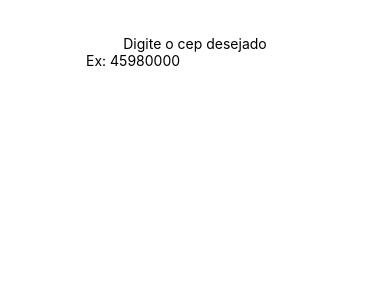
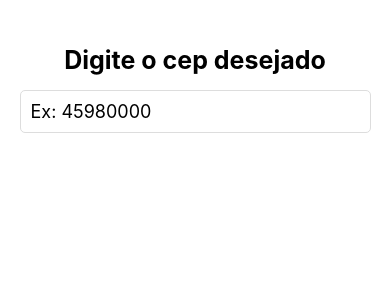
Before and after one commit to GuidoStocco/App_BuscadorCep, a React Native app: screen / in a window 390 px wide. Shown: the top 300 px of the page. Built offline with nearby package versions, Linux system fonts and the light colour scheme.

Commit message:
finished TextInputCep

```diff
--- a/App.js
+++ b/App.js
@@ -11,12 +11,17 @@ export default function App() {
   return (
     <SafeAreaView style={styles.container}>
       <View style={styles.view}>
-        <Text>Digite o cep desejado</Text>
+        <Text style={styles.textCep}>Digite o cep desejado</Text>
         <TextInput
           style={styles.input} placeholder='Ex: 45980000'
           value={cep}
           onChangeText={(text) => setCep(text)}
+          keyboardType='numeric'
         />
+      </View>
+
+      <View>
+
       </View>
     </SafeAreaView>
   );
@@ -30,7 +35,20 @@ const styles = StyleSheet.create({
   view:{
     alignItems: 'center'
   },
+  textCep:{
+    marginTop: 10,
+    marginBottom: 15,
+    fontSize: 25,
+    fontWeight: 'bold'
+  },
   input:{
-
+    fontSize: 18,
+    padding: 10,
+    backgroundColor: '#fff',
+    borderWidth: 1,
+    borderRadius: 5,
+    borderColor: '#ddd',
+    width: '90%',
+    elevation: 1
   }
 });
```
